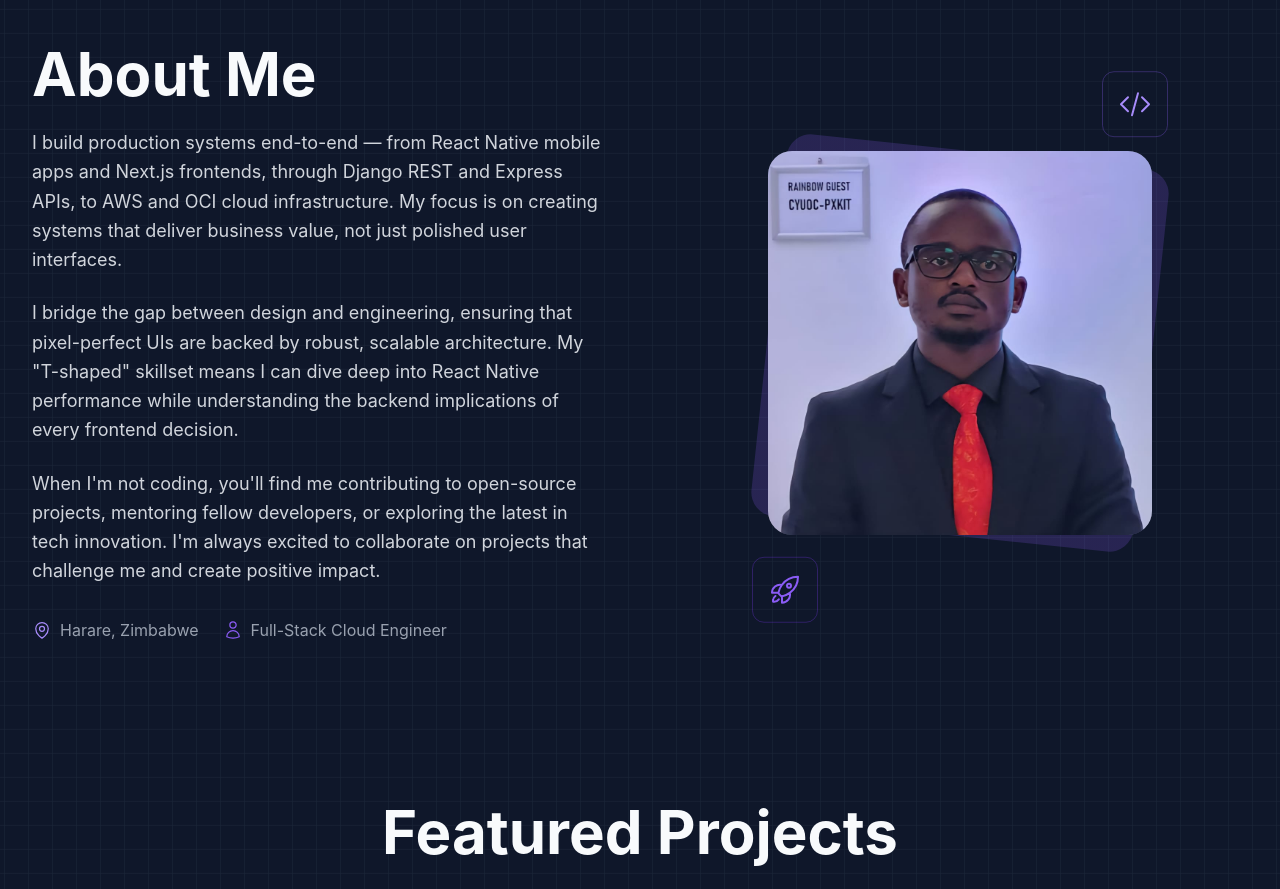
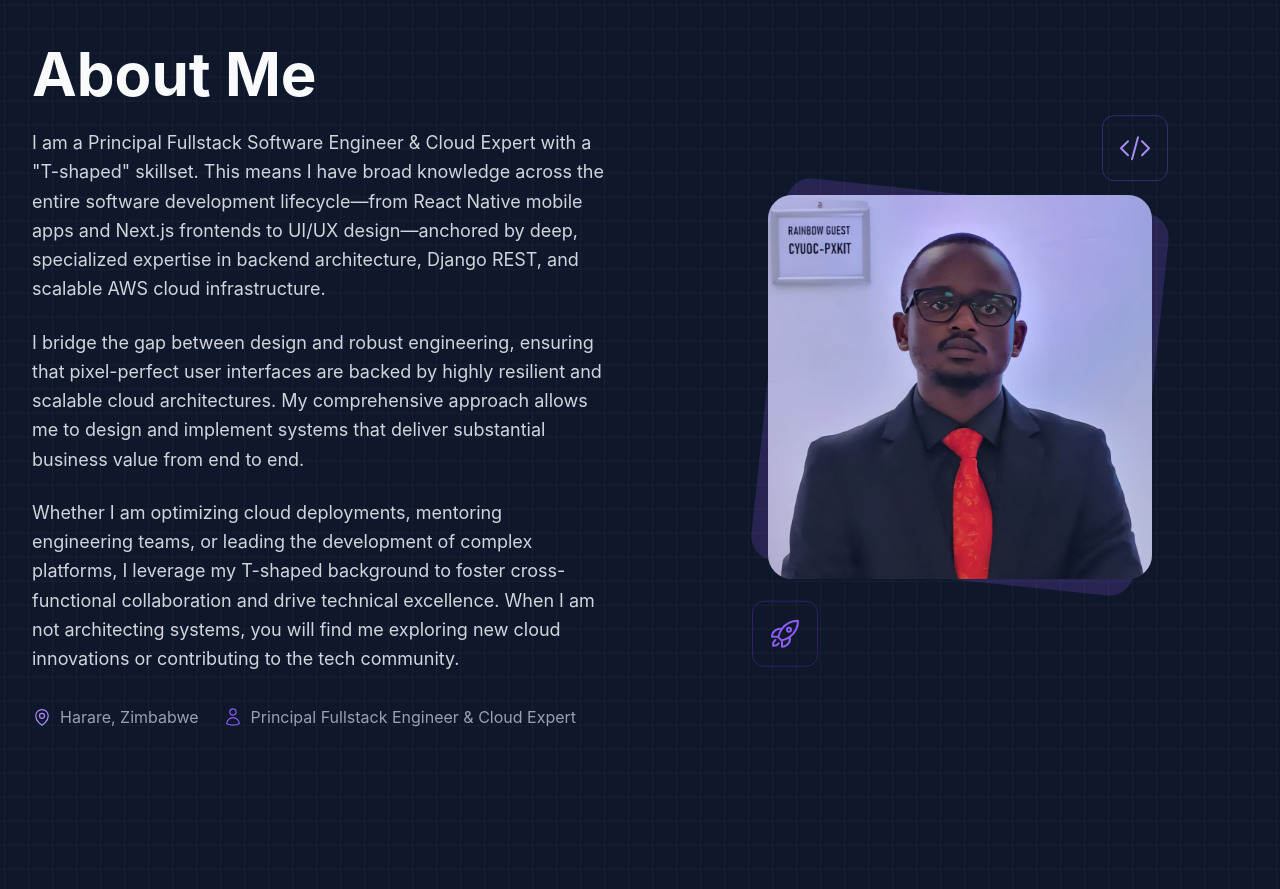
Before and after one commit to TanyaMushonga/tanyaradzwatmushonga-portifolio, a Next.js app: page / in a window 1280 px wide. Shown: the part 1180-2069 px from the top of the page. Built offline with nearby package versions, Linux system fonts and the light colour scheme; no server answers.

Commit message:
refactor: update professional bio, add research paper, and refresh testimonial details

```diff
--- a/src/app/components/about.tsx
+++ b/src/app/components/about.tsx
@@ -25,27 +25,15 @@ const About = () => {
 
             <div className="space-y-6 text-gray-300 text-lg leading-relaxed">
               <p>
-                I build production systems end-to-end — from React Native mobile
-                apps and Next.js frontends, through Django REST and Express
-                APIs, to AWS and OCI cloud infrastructure. My focus is on
-                creating systems that deliver business value, not just polished
-                user interfaces.
+                I am a Principal Fullstack Software Engineer & Cloud Expert with a &quot;T-shaped&quot; skillset. This means I have broad knowledge across the entire software development lifecycle—from React Native mobile apps and Next.js frontends to UI/UX design—anchored by deep, specialized expertise in backend architecture, Django REST, and scalable AWS cloud infrastructure.
               </p>
 
               <p>
-                I bridge the gap between design and engineering, ensuring that
-                pixel-perfect UIs are backed by robust, scalable architecture.
-                My &quot;T-shaped&quot; skillset means I can dive deep into
-                React Native performance while understanding the backend
-                implications of every frontend decision.
+                I bridge the gap between design and robust engineering, ensuring that pixel-perfect user interfaces are backed by highly resilient and scalable cloud architectures. My comprehensive approach allows me to design and implement systems that deliver substantial business value from end to end.
               </p>
 
               <p>
-                When I&apos;m not coding, you&apos;ll find me contributing to
-                open-source projects, mentoring fellow developers, or exploring
-                the latest in tech innovation. I&apos;m always excited to
-                collaborate on projects that challenge me and create positive
-                impact.
+                Whether I am optimizing cloud deployments, mentoring engineering teams, or leading the development of complex platforms, I leverage my T-shaped background to foster cross-functional collaboration and drive technical excellence. When I am not architecting systems, you will find me exploring new cloud innovations or contributing to the tech community.
               </p>
             </div>
 
@@ -56,7 +44,7 @@ const About = () => {
               </div>
               <div className="flex items-center text-gray-400">
                 <UserIcon className="w-5 h-5 mr-2 text-accent-400" />
-                <span>Full-Stack Cloud Engineer</span>
+                <span>Principal Fullstack Engineer & Cloud Expert</span>
               </div>
             </div>
           </motion.div>
```
